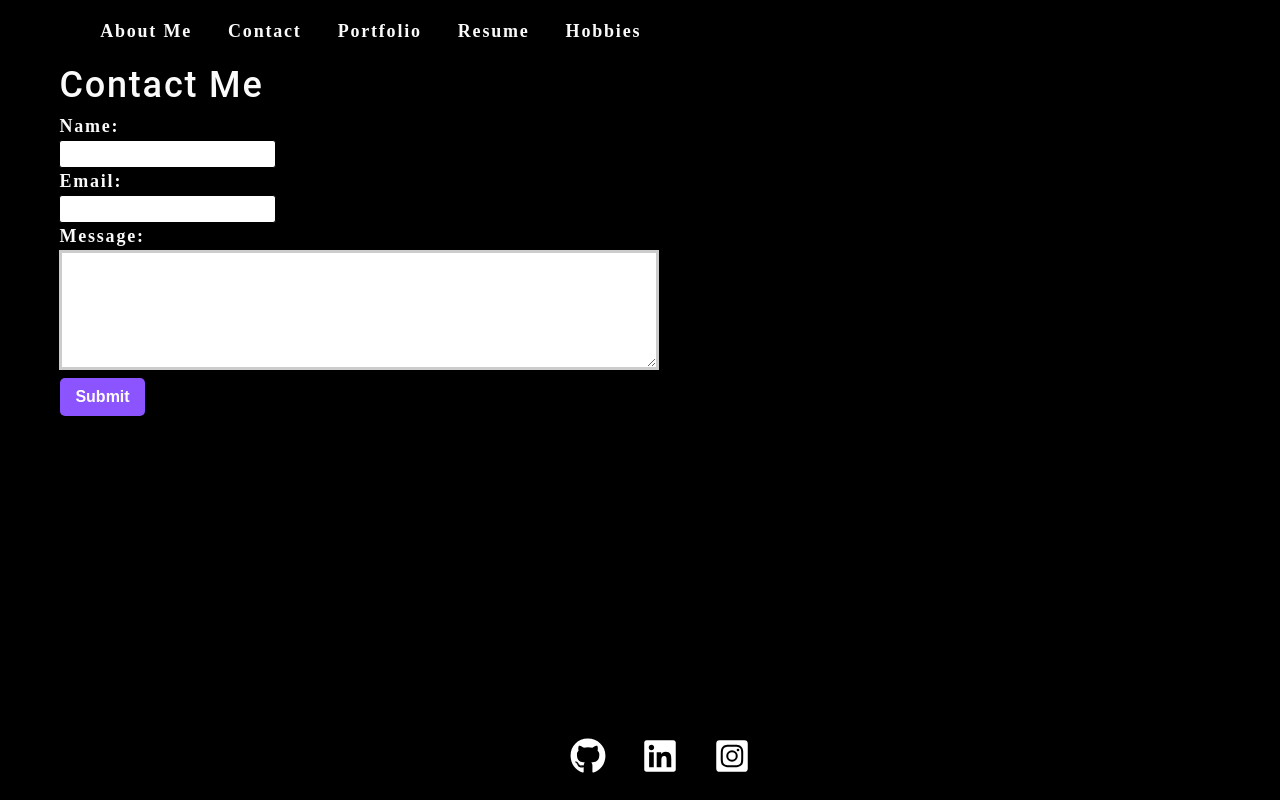
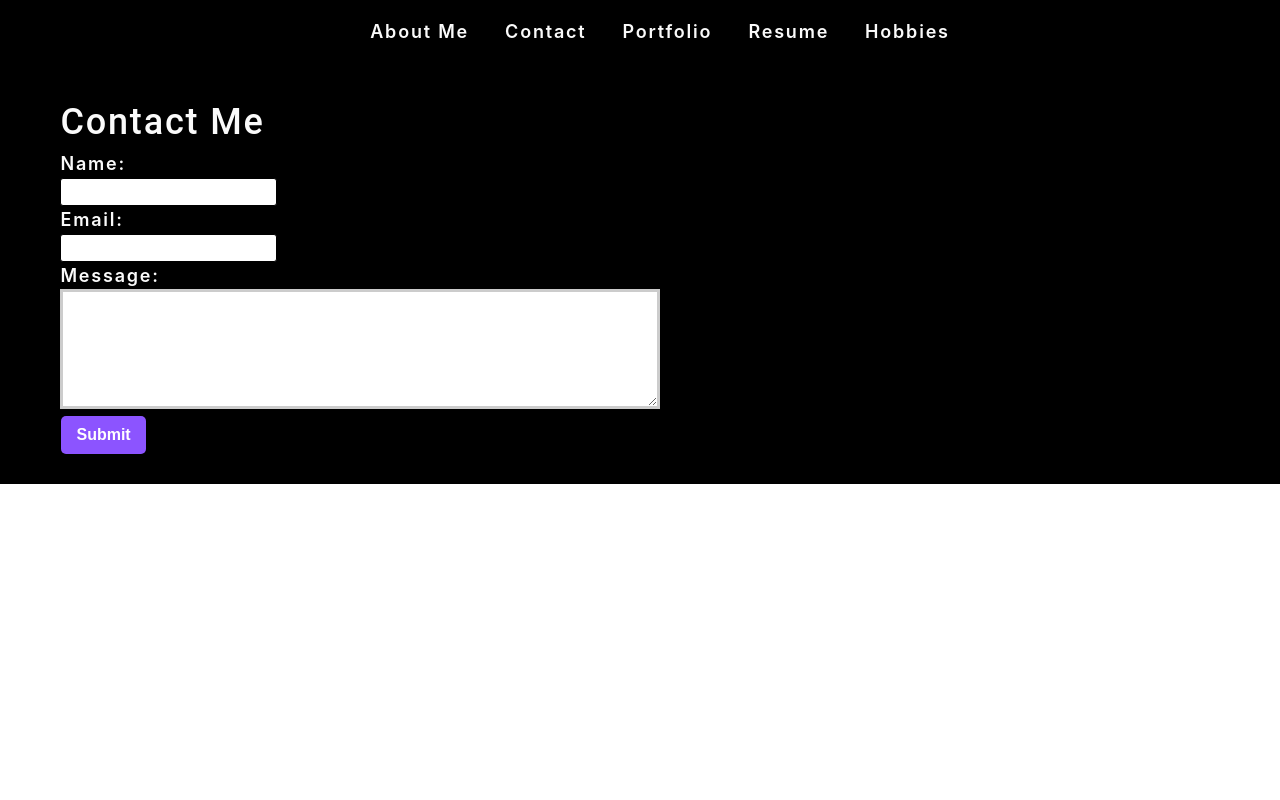
Before and after one commit to Gintstir/react-portfolio, a React (Create React App) app: page /contact in a window 1280 px wide. Built offline with nearby package versions, Linux system fonts and the light colour scheme.

Commit message:
fixed navabr styling, need content and background

```diff
--- a/src/App.js
+++ b/src/App.js
@@ -1,13 +1,14 @@
 import React from 'react';
 import Header from './components/Header';
 import Footer from './components/Footer';
+import background from './assets/images/forestbackdrop.jpg'
 
 
 
 const App = () => {
 
   return (
-    <div>
+    <div className="fullwidth" style={{ backgroundImage: `url(${background})`}}>
       <Header />
 
 
--- a/src/components/About/index.js
+++ b/src/components/About/index.js
@@ -4,7 +4,7 @@ import profPic from '../../assets/images/profpic.JPG'
 
 function About () {
     return (
-        <section>
+        <section className="margintop">
 
             <div >
                 <p className="mx-2"><img src={profPic} alt="profile" className="my-3 profile"/>
--- a/src/components/Contact/index.js
+++ b/src/components/Contact/index.js
@@ -60,22 +60,22 @@ function ContactForm() {
     };
 
     return (
-        <section>
+        <section className="margintop">
             <Container>
                 <Row>
                     <Col md={4}></Col>
                     <Col md={4}>
                         <h1 data-testid="h1tag">Contact Me</h1>
                         <Form onSubmit={handleSubmit}>
-                            <Form.Group controlId="formBasicName">
+                            <Form.Group >
                                 <Form.Label htmlFor="name">Name:</Form.Label>
                                 <Form.Control type="text" name="name" defaultValue={name} onBlur={handleChange}></Form.Control>
                             </Form.Group>
-                            <Form.Group controlId="formBasicEmail">
+                            <Form.Group >
                                 <Form.Label htmlFor="email">Email:</Form.Label>
                                 <Form.Control type="email" name="email" defaultValue={email} onBlur={handleChange}></Form.Control>
                             </Form.Group>
-                            <Form.Group controlId="exampleForm.ControlTextarea1">
+                            <Form.Group >
                                 <Form.Label htmlFor="message">Message:</Form.Label>
                                 <Form.Control as="textarea" name="message" rows={5} defaultValue={message} onBlur={handleChange} />
                             </Form.Group>
--- a/src/components/Hobbies/index.js
+++ b/src/components/Hobbies/index.js
@@ -2,7 +2,7 @@ import React from 'react';
 
 function Hobbies() {
     return (
-        <section>
+        <section className="margintop">
             <div>
                 <p>
                 Lorem ipsum dolor sit amet, consectetur adipiscing elit. Donec bibendum turpis sed ex condimentum molestie. Mauris condimentum lectus ut ornare dignissim. Mauris faucibus urna mi, ac feugiat metus aliquam maximus. Proin aliquam justo nec diam vulputate vestibulum. Aenean sollicitudin nulla at nisi ornare, nec suscipit massa eleifend. Morbi tristique justo vel turpis sollicitudin, et tristique velit convallis. In hac habitasse platea dictumst. Phasellus mattis nunc sed orci consequat laoreet. Praesent id nisl nibh. Curabitur imperdiet ultricies mollis. In hac habitasse platea dictumst.
--- a/src/components/Nav/index.js
+++ b/src/components/Nav/index.js
@@ -18,7 +18,7 @@ function Nav() {
 
         <Router>
             <div>
-                <navbar className="navbar" >
+                <nav className="navbar" >
                     <ul className="topnav">
                         <li className="mx-2">
                             <Link to="/">About Me</Link>
@@ -44,7 +44,7 @@ function Nav() {
                             </Link>
                         </li>
                     </ul>
-                </navbar>
+                </nav>
 
 
 
--- a/src/components/Portfolio/index.js
+++ b/src/components/Portfolio/index.js
@@ -3,10 +3,12 @@ import React from 'react';
 
 function Portfolio ()  {
     return(
-        <div>
-            <h1> Test Content </h1>
-            <p> Lorem ipsum dolor sit amet, consectetur adipiscing elit. Donec bibendum turpis sed ex condimentum molestie. Mauris condimentum lectus ut ornare dignissim. Mauris faucibus urna mi, ac feugiat metus aliquam maximus. Proin aliquam justo nec diam vulputate vestibulum. Aenean sollicitudin nulla at nisi ornare, nec suscipit massa eleifend. Morbi tristique justo vel turpis sollicitudin, et tristique velit convallis. In hac habitasse platea dictumst. Phasellus mattis nunc sed orci consequat laoreet. Praesent id nisl nibh. Curabitur imperdiet ultricies mollis. In hac habitasse platea dictumst.</p>
-        </div>
+        <section className="margintop">
+            <div>
+                <h1> Test Content </h1>
+                <p> Lorem ipsum dolor sit amet, consectetur adipiscing elit. Donec bibendum turpis sed ex condimentum molestie. Mauris condimentum lectus ut ornare dignissim. Mauris faucibus urna mi, ac feugiat metus aliquam maximus. Proin aliquam justo nec diam vulputate vestibulum. Aenean sollicitudin nulla at nisi ornare, nec suscipit massa eleifend. Morbi tristique justo vel turpis sollicitudin, et tristique velit convallis. In hac habitasse platea dictumst. Phasellus mattis nunc sed orci consequat laoreet. Praesent id nisl nibh. Curabitur imperdiet ultricies mollis. In hac habitasse platea dictumst.</p>
+            </div>
+        </section>
     )
 }
 
--- a/src/components/Resume/index.js
+++ b/src/components/Resume/index.js
@@ -2,9 +2,11 @@ import React from 'react';
 
 function Resume() {
     return(
-        <div>
-            <p>testing</p>
-        </div>
+        <section className="margintop">
+            <div>
+                <p>testing</p>
+            </div>
+        </section>
     )
 }
 
--- a/src/index.css
+++ b/src/index.css
@@ -49,9 +49,10 @@ body {
   line-height: 1.5;
   font-size: 18px;
   letter-spacing: .1em;
-  background: var(--dark);
+  /* background: var(--dark); */
+
   color: var(--light);
-  font-family: 'Poiret One', cursive;
+  font-family: 'Georgia, serif' cursive;
 
 }
 
@@ -339,7 +340,14 @@ a {
 }
 
 .navbar {
+  position: fixed;
+  left: 0;
+  top: 0;
+  width: 100%;
+  color: white;
   text-align: center;
+  margin: 0 auto;
+
 
 }
 
@@ -348,3 +356,12 @@ a {
   padding: 14px, 16px;
   display: inline-block;
 }
+
+.fullwidth {
+  width: 100%;
+}
+
+.margintop {
+  margin-top: 100px;
+
+}
```
Also changed, not shown: src/assets/images/forestbackdrop.jpg (added).
